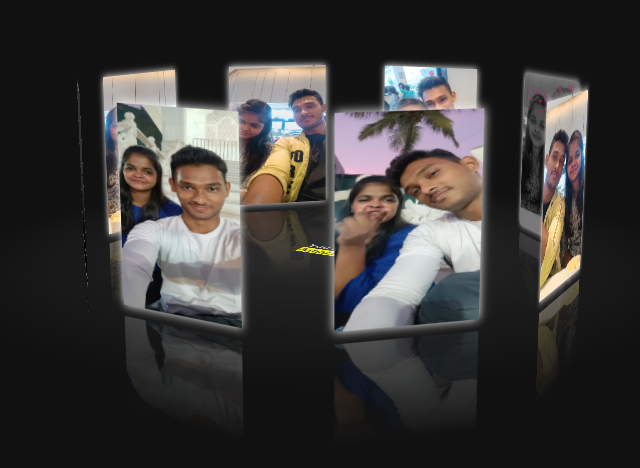
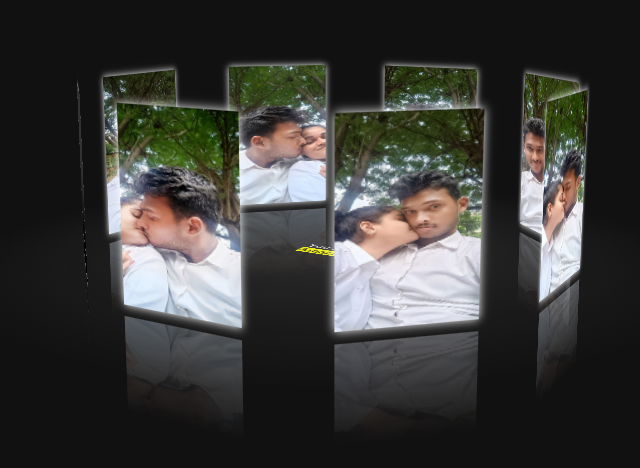
Before and after one commit to Sushils-Coding/3D-Scroll-Animation, a plain HTML site: page index.html in a window 1280 px wide. Shown: the part 232-700 px from the top of the page, without its empty margins (311-951 px from the left). Drawn offline with Linux system fonts and the light colour scheme; grey boxes are pictures that could not be loaded.

Commit message:
minior change

```diff
--- a/index.html
+++ b/index.html
@@ -14,13 +14,13 @@
 
 
 
-    <img src="imgs/1.jpeg" alt="">
-    <img src="imgs/2.jpeg" alt="">
-    <img src="imgs/3.jpeg" alt="">
-    <img src="imgs/4.jpeg" alt="">
-    <img src="imgs/5.jpeg" alt="">
-    <img src="imgs/6.jpeg" alt="">
-    <img src="imgs/7.jpeg" alt="">
+    <img src="imgs/9.jpeg" alt="">
+    <img src="imgs/14.jpeg" alt="">
+    <img src="imgs/11.jpeg" alt="">
+    <img src="imgs/12.jpeg" alt="">
+    <img src="imgs/13.jpeg" alt="">
+    <img src="imgs/10.jpeg" alt="">
+    <img src="imgs/15.jpeg" alt="">
 
 
     <video controls autoplay="autoplay" loop>
```
Also changed, not shown: imgs/10.jpeg (added), imgs/11.jpeg (added), imgs/12.jpeg (added), imgs/13.jpeg (added), imgs/14.jpeg (added), imgs/15.jpeg (added), imgs/9.jpeg (added).
